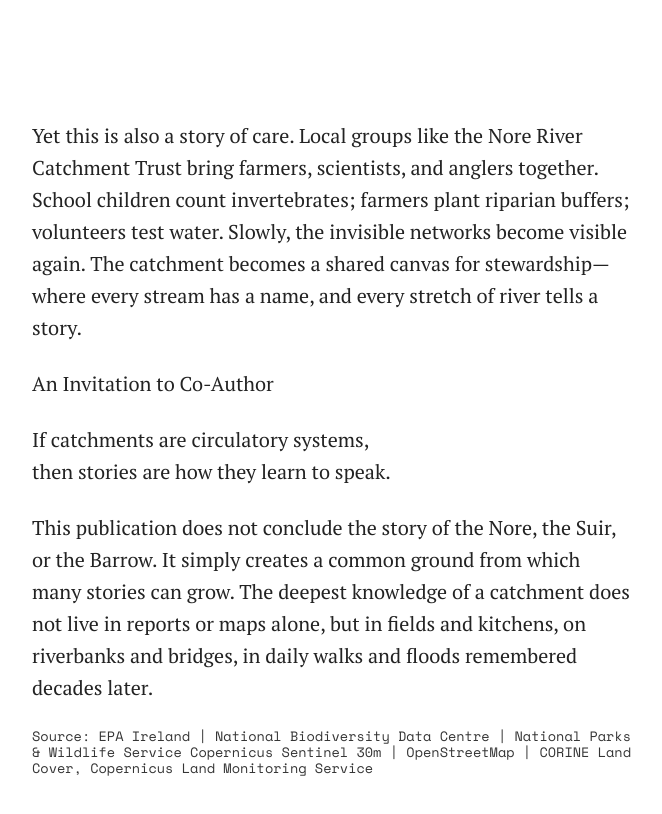
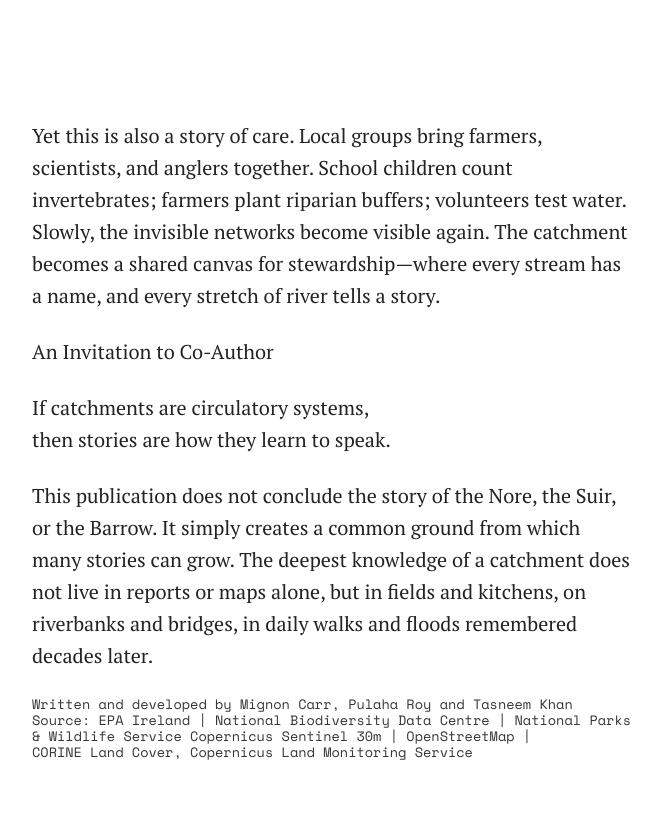
Before and after one commit to proy02/nore-scrollytelling, a SvelteKit app: page / in a window 1280 px wide. Shown: the part 8040-8854 px from the top of the page, without its empty margins (308-970 px from the left). Built offline with nearby package versions, Linux system fonts and the light colour scheme.

Commit message:
.intro text edit

```diff
--- a/src/routes/+page.svelte
+++ b/src/routes/+page.svelte
@@ -639,12 +639,12 @@
 
 <div class="ending-section">
   <div class="ending-content" class:visible={scrollytellingDone}>
-    <p>Yet this is also a story of care. Local groups like the Nore River Catchment Trust bring farmers, scientists, and anglers together. School children count invertebrates; farmers plant riparian buffers; volunteers test water. Slowly, the invisible networks become visible again. The catchment becomes a shared canvas for stewardship—where every stream has a name, and every stretch of river tells a story.</p>
+    <p>Yet this is also a story of care. Local groups bring farmers, scientists, and anglers together. School children count invertebrates; farmers plant riparian buffers; volunteers test water. Slowly, the invisible networks become visible again. The catchment becomes a shared canvas for stewardship—where every stream has a name, and every stretch of river tells a story.</p>
     <p>An Invitation to Co-Author</p>
     <p>If catchments are circulatory systems, <br>then stories are how they learn to speak.<br></p>
     <p>This publication does not conclude the story of the Nore, the Suir, or the Barrow. It simply creates a common ground from which many stories can grow. The deepest knowledge of a catchment does not live in reports or maps alone, but in fields and kitchens, on riverbanks and bridges, in daily walks and floods remembered decades later.</p>
-    <p class="source">Source: EPA Ireland | National Biodiversity Data Centre |
-      National Parks & Wildlife Service Copernicus Sentinel 30m | OpenStreetMap |
+    <p class="source"> Written and developed by Mignon Carr, Pulaha Roy and Tasneem Khan <br>Source: EPA Ireland | National Biodiversity Data Centre |
+      National Parks & Wildlife Service Copernicus Sentinel 30m | OpenStreetMap | <br>
       CORINE Land Cover, Copernicus Land Monitoring Service
     </p>
   </div>
```
